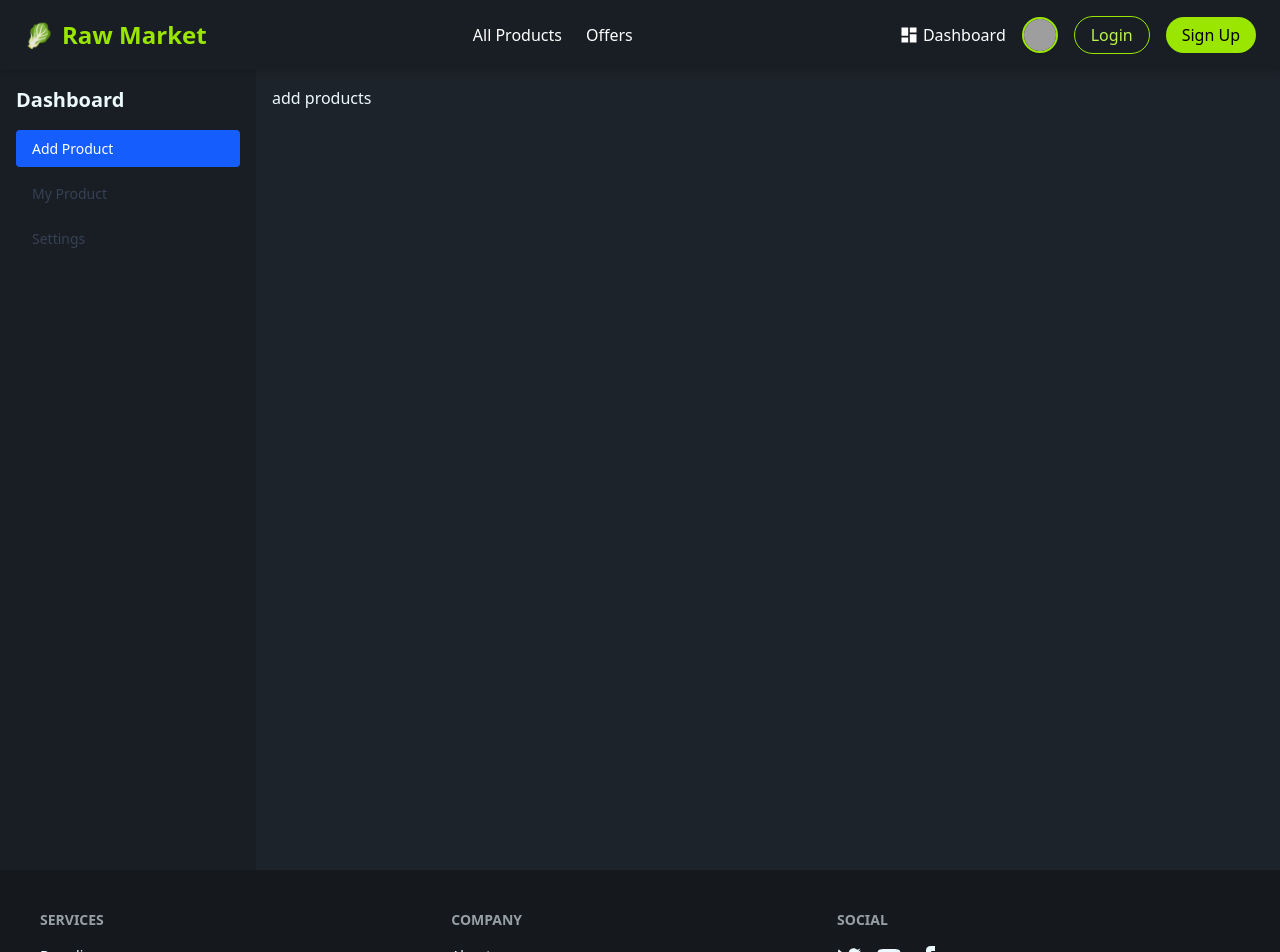
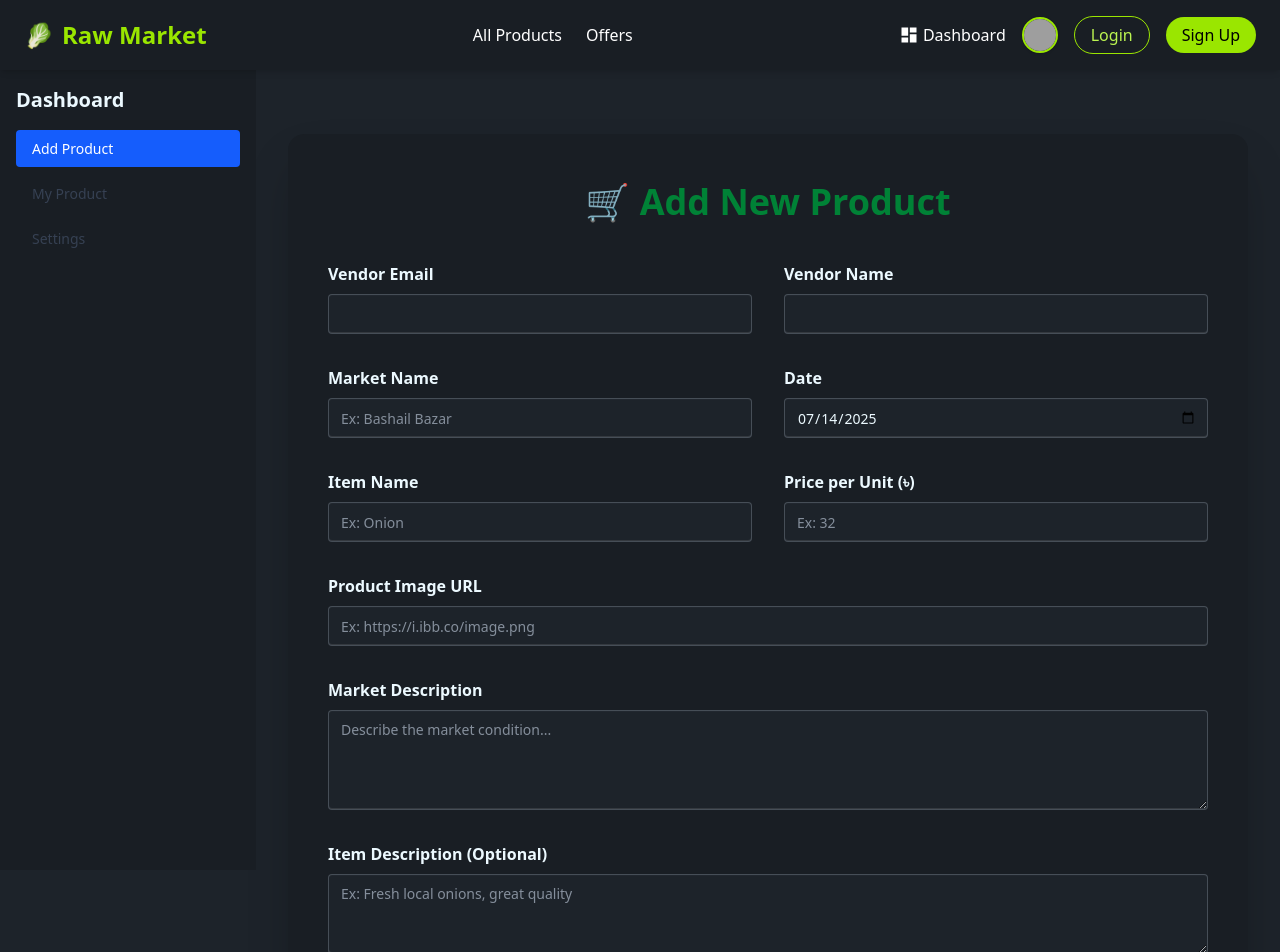
Before and after one commit to dev-ratul/Raw-Market-Client, a React (Vite) app: page /dashboard/add-product in a window 1280 px wide. Shown: the top 952 px of the page. Built offline with nearby package versions, Linux system fonts and the light colour scheme; no server answers; grey boxes are pictures that could not be loaded.

Commit message:
Dashboard update

```diff
--- a/package.json
+++ b/package.json
@@ -11,11 +11,13 @@
   },
   "dependencies": {
     "@tailwindcss/vite": "^4.1.11",
+    "@tanstack/react-query": "^5.83.0",
     "axios": "^1.10.0",
     "firebase": "^11.10.0",
     "framer-motion": "^12.23.3",
     "react": "^19.1.0",
     "react-dom": "^19.1.0",
+    "react-helmet": "^6.1.0",
     "react-hook-form": "^7.60.0",
     "react-icon": "^1.0.0",
     "react-icons": "^5.5.0",
--- a/src/Dashboard/AddProduct/AddProduct.jsx
+++ b/src/Dashboard/AddProduct/AddProduct.jsx
@@ -1,11 +1,208 @@
-import React from 'react';
+import { useForm } from "react-hook-form";
+import { Helmet } from "react-helmet";
+import useAuth from "../../hooks/useAuth";
+import { useEffect } from "react";
+import useAxiosSecure from "../../hooks/useAxiosSecure";
 
 const AddProduct = () => {
-    return (
-        <div>
-            add products
-        </div>
-    );
+  const { user } = useAuth();
+  const axiosSecure= useAxiosSecure()
+
+  const {
+    register,
+    handleSubmit,
+    reset,
+    setValue,
+    formState: { errors },
+    getValues,
+  } = useForm();
+
+  useEffect(() => {
+    if (user?.email) setValue("vendorEmail", user.email);
+    if (user?.displayName) setValue("vendorName", user.displayName);
+    setValue("status", "pending");
+  }, [user, setValue]);
+
+  const onSubmit =async (data) => {
+    const prices = [{ date: data.date, price: Number(data.pricePerUnit) }];
+
+    const finalData = {
+      ...data,
+      prices,
+    };
+
+    // upload products
+    const result=await axiosSecure.post('products', finalData)
+    console.log(result)
+
+    console.log("✅ Submitted Product:", finalData);
+    reset({
+      vendorEmail: user?.email || "",
+      vendorName: user?.displayName || "",
+      status: "pending",
+      date: new Date().toISOString().split("T")[0],
+      marketName: "",
+      itemName: "",
+      pricePerUnit: "",
+      imageURL: "",
+      marketDescription: "",
+      itemDescription: "",
+    });
+  };
+
+  return (
+    <div className="min-h-screen py-12 px-4 bg-base-100">
+      <Helmet>
+        <title>Add Product | Kachabazar</title>
+      </Helmet>
+
+      <div className="max-w-5xl mx-auto bg-base-200 shadow-2xl rounded-2xl px-10 py-12">
+        <h2 className="text-4xl font-bold text-center text-green-700 mb-10">
+          🛒 Add New Product
+        </h2>
+
+        <form
+          onSubmit={handleSubmit(onSubmit)}
+          className="grid grid-cols-1 md:grid-cols-2 gap-8"
+        >
+          {/* Vendor Email */}
+          <div>
+            <label className="block mb-2 font-semibold">Vendor Email</label>
+            <input
+              type="email"
+              readOnly
+              className="input input-bordered w-full"
+              {...register("vendorEmail", { required: true })}
+            />
+          </div>
+
+          {/* Vendor Name */}
+          <div>
+            <label className="block mb-2 font-semibold">Vendor Name</label>
+            <input
+              type="text"
+              readOnly
+              className="input input-bordered w-full"
+              {...register("vendorName", { required: true })}
+            />
+          </div>
+
+          {/* Market Name */}
+          <div>
+            <label className="block mb-2 font-semibold">Market Name</label>
+            <input
+              type="text"
+              placeholder="Ex: Bashail Bazar"
+              className="input input-bordered w-full"
+              {...register("marketName", { required: true })}
+            />
+            {errors.marketName && (
+              <p className="text-red-500 text-sm">Market name is required</p>
+            )}
+          </div>
+
+          {/* Date */}
+          <div>
+            <label className="block mb-2 font-semibold">Date</label>
+            <input
+              type="date"
+              defaultValue={new Date().toISOString().split("T")[0]}
+              className="input input-bordered w-full"
+              {...register("date", { required: true })}
+            />
+            {errors.date && (
+              <p className="text-red-500 text-sm">Date is required</p>
+            )}
+          </div>
+
+          {/* Item Name */}
+          <div>
+            <label className="block mb-2 font-semibold">Item Name</label>
+            <input
+              type="text"
+              placeholder="Ex: Onion"
+              className="input input-bordered w-full"
+              {...register("itemName", { required: true })}
+            />
+            {errors.itemName && (
+              <p className="text-red-500 text-sm">Item name is required</p>
+            )}
+          </div>
+
+          {/* Price per Unit */}
+          <div>
+            <label className="block mb-2 font-semibold">
+              Price per Unit (৳)
+            </label>
+            <input
+              type="number"
+              placeholder="Ex: 32"
+              className="input input-bordered w-full"
+              {...register("pricePerUnit", { required: true, min: 1 })}
+            />
+            {errors.pricePerUnit && (
+              <p className="text-red-500 text-sm">Valid price is required</p>
+            )}
+          </div>
+
+          {/* Product Image URL */}
+          <div className="md:col-span-2">
+            <label className="block mb-2 font-semibold">
+              Product Image URL
+            </label>
+            <input
+              type="text"
+              placeholder="Ex: https://i.ibb.co/image.png"
+              className="input input-bordered w-full"
+              {...register("imageURL", { required: true })}
+            />
+            {errors.imageURL && (
+              <p className="text-red-500 text-sm">Image URL is required</p>
+            )}
+          </div>
+
+          {/* Market Description */}
+          <div className="md:col-span-2">
+            <label className="block mb-2 font-semibold">
+              Market Description
+            </label>
+            <textarea
+              placeholder="Describe the market condition..."
+              className="textarea textarea-bordered w-full min-h-[100px]"
+              {...register("marketDescription", { required: true })}
+            />
+            {errors.marketDescription && (
+              <p className="text-red-500 text-sm">
+                Market description is required
+              </p>
+            )}
+          </div>
+
+          {/* Item Description */}
+          <div className="md:col-span-2">
+            <label className="block mb-2 font-semibold">
+              Item Description (Optional)
+            </label>
+            <textarea
+              placeholder="Ex: Fresh local onions, great quality"
+              className="textarea textarea-bordered w-full min-h-[80px]"
+              {...register("itemDescription")}
+            />
+          </div>
+
+          {/* Submit Button */}
+          <div className="md:col-span-2 text-center mt-6">
+            <button
+              type="submit"
+              className="btn bg-green-600 hover:bg-green-700 text-white px-10 py-2 rounded-full shadow"
+            >
+              ➕ Add Product
+            </button>
+          </div>
+        </form>
+      </div>
+    </div>
+  );
 };
 
 export default AddProduct;
--- /dev/null
+++ b/src/Shared/Loading/Loading.jsx
@@ -0,0 +1,11 @@
+import React from 'react';
+
+const Loading = () => {
+    return (
+        <div className='flex justify-center items-center h-screen'>
+            <span className="loading loading-dots loading-xl"></span>
+        </div>
+    );
+};
+
+export default Loading;
--- a/src/Shared/Register/Register.jsx
+++ b/src/Shared/Register/Register.jsx
@@ -1,28 +1,46 @@
-import React from "react";
+import React, { useState } from "react";
 import { useForm } from "react-hook-form";
-import { useNavigate } from "react-router"; // তুমি বলছো react-router use করতে
+import { useNavigate } from "react-router";
 import useAuth from "../../hooks/useAuth";
+import axios from "axios";
+import useAxios from "../../hooks/useAxios";
 
 const Register = () => {
+  const [profilePicture, setProfilePicture]= useState("")
   const { signUp, updateUserProfile } = useAuth();
   const navigate = useNavigate();
+  const axiosInstense= useAxios()
+
   const {
     register,
     handleSubmit,
     formState: { errors },
   } = useForm();
 
+
   const onSubmit = (data) => {
     console.log("Register Data:", data);
 
     // register
     signUp(data.email, data.password)
-      .then((result) => {
+      .then(async(result) => {
         console.log(result);
+
+
+        const userInfo={
+          email: data.email,
+          role: 'user',
+          create_at: new Date().toISOString(),
+          last_at: new Date().toISOString()
+        }
+
+        const userRes= await axiosInstense.post('users', userInfo)
+        console.log(userRes.data)
+
 
         const profileInfo = {
           displayName: data.name,
-          photoURL: data.photo,
+          photoURL: profilePicture
         };
 
         updateUserProfile(profileInfo)
@@ -38,6 +56,26 @@ const Register = () => {
       .catch((error) => {
         console.log(error);
       });
+  };
+
+  const handleUploadImage =async(e) => {
+    const image = e.target.files[0];
+    console.log(image)
+
+
+    const formData= new FormData()
+    formData.append('image', image)
+
+
+    const imageUploadURL= `https://api.imgbb.com/1/upload?key=${import.meta.env.VITE_image_upload_key}`
+
+    const res=await axios.post(imageUploadURL, formData)
+
+    setProfilePicture(res.data.data.display_url)
+
+
+
+
   };
 
   return (
@@ -59,7 +97,7 @@ const Register = () => {
             <input
               type="text"
               {...register("name", { required: "Name is required" })}
-              className="input input-bordered w-full"
+              className="input bg-black input-bordered w-full"
               placeholder="Your name"
             />
             {errors.name && (
@@ -75,7 +113,7 @@ const Register = () => {
             <input
               type="email"
               {...register("email", { required: "Email is required" })}
-              className="input input-bordered w-full"
+              className="input bg-black input-bordered w-full"
               placeholder="you@example.com"
             />
             {errors.email && (
@@ -91,16 +129,10 @@ const Register = () => {
               Photo URL
             </label>
             <input
-              type="text"
-              {...register("photo", { required: "Photo URL is required" })}
-              className="input input-bordered w-full"
-              placeholder="https://your-photo-link.com"
+              type="file"
+              onChange={handleUploadImage}
+              className="w-full bg-black input-bordered rounded px-3 py-2"
             />
-            {errors.photo && (
-              <p className="text-red-500 text-xs mt-1">
-                {errors.photo.message}
-              </p>
-            )}
           </div>
 
           {/* Password */}
@@ -114,7 +146,7 @@ const Register = () => {
                 required: "Password is required",
                 minLength: { value: 6, message: "Minimum 6 characters" },
               })}
-              className="input input-bordered w-full"
+              className="input bg-black input-bordered w-full"
               placeholder="••••••••"
             />
             {errors.password && (
--- /dev/null
+++ b/src/hooks/useAxiosSecure.jsx
@@ -0,0 +1,11 @@
+import axios from "axios";
+
+const axiosSecure= axios.create({
+    baseURL: 'http://localhost:3000'
+})
+
+const useAxiosSecure=()=>{
+    return axiosSecure;
+}
+
+export default useAxiosSecure;
--- a/src/main.jsx
+++ b/src/main.jsx
@@ -6,11 +6,16 @@ import { router } from "./route/Route.jsx";
 
 import { RouterProvider } from "react-router";
 import Authprovider from "./Context/AuthProvider/Authprovider.jsx";
+import { QueryClient, QueryClientProvider } from "@tanstack/react-query";
+
+const queryClient = new QueryClient();
 
 createRoot(document.getElementById("root")).render(
   <StrictMode>
-    <Authprovider>
-      <RouterProvider router={router} />
-    </Authprovider>
+    <QueryClientProvider client={queryClient}>
+      <Authprovider>
+        <RouterProvider router={router} />
+      </Authprovider>
+    </QueryClientProvider>
   </StrictMode>
 );
```
Also changed, not shown: src/Context/AuthProvider/Authprovider.jsx (+6 -1 lines), src/Dashboard/MyProduct/MyProduct.jsx (+28 -6 lines), 1 other file (tests, documents, lock files or other folders).
